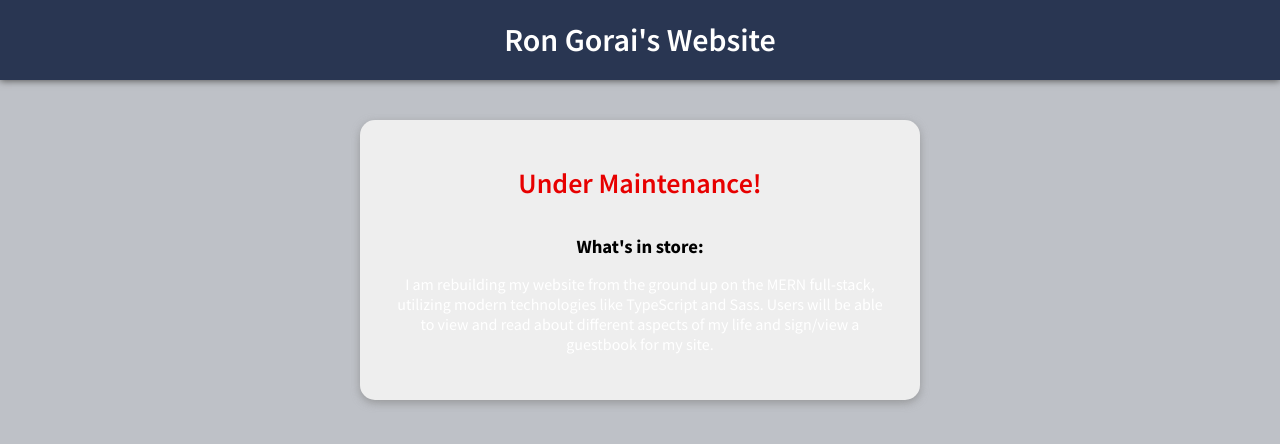
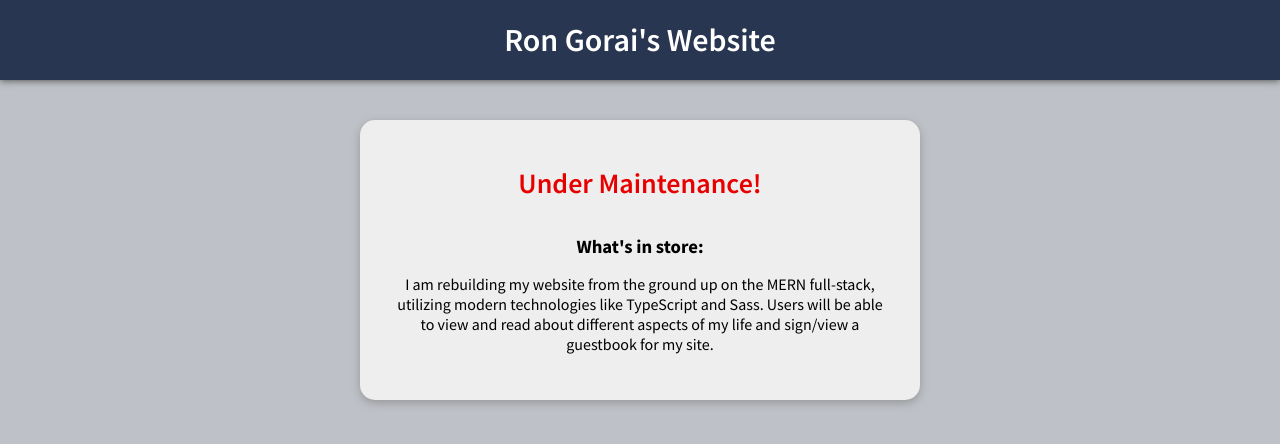
Before and after one commit to rgorai/rongorai-personal-website, a React (Create React App) app in the folder client/: page / in a window 1280 px wide. Shown: the top 444 px of the page. Built offline with nearby package versions, Linux system fonts and the light colour scheme.

Commit message:
new font

```diff
--- a/client/src/index.scss
+++ b/client/src/index.scss
@@ -18,7 +18,3 @@ code {
     'Courier New',
     monospace;
 }
-
-p {
-  color: white;
-}
```
